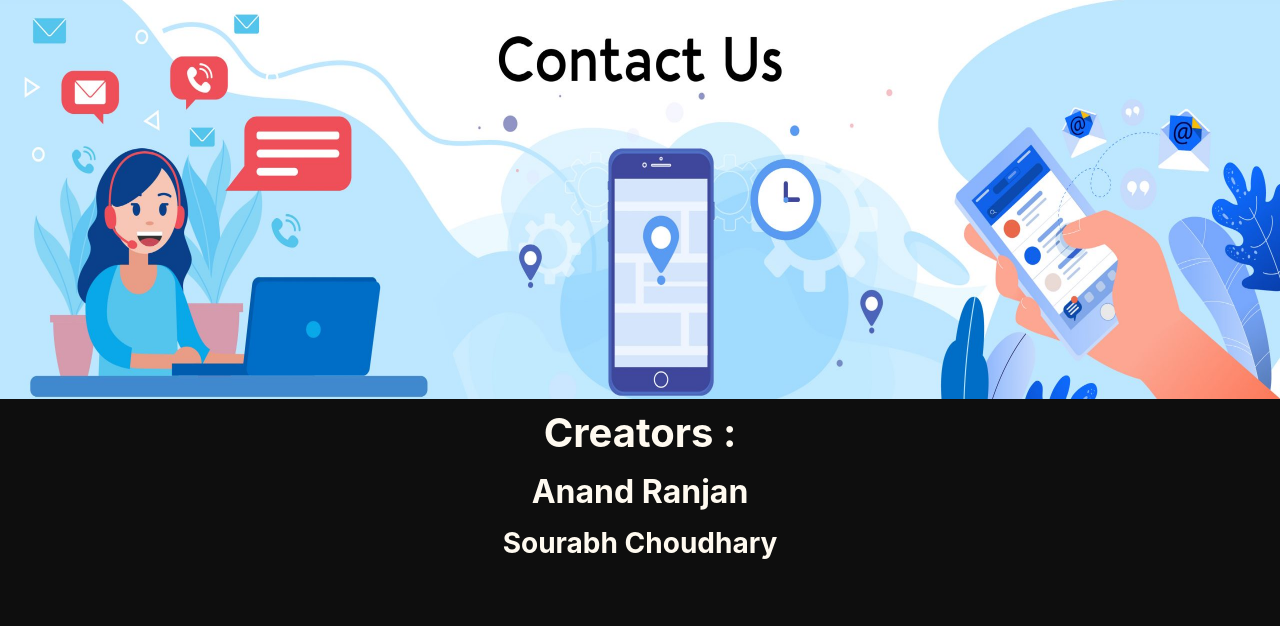
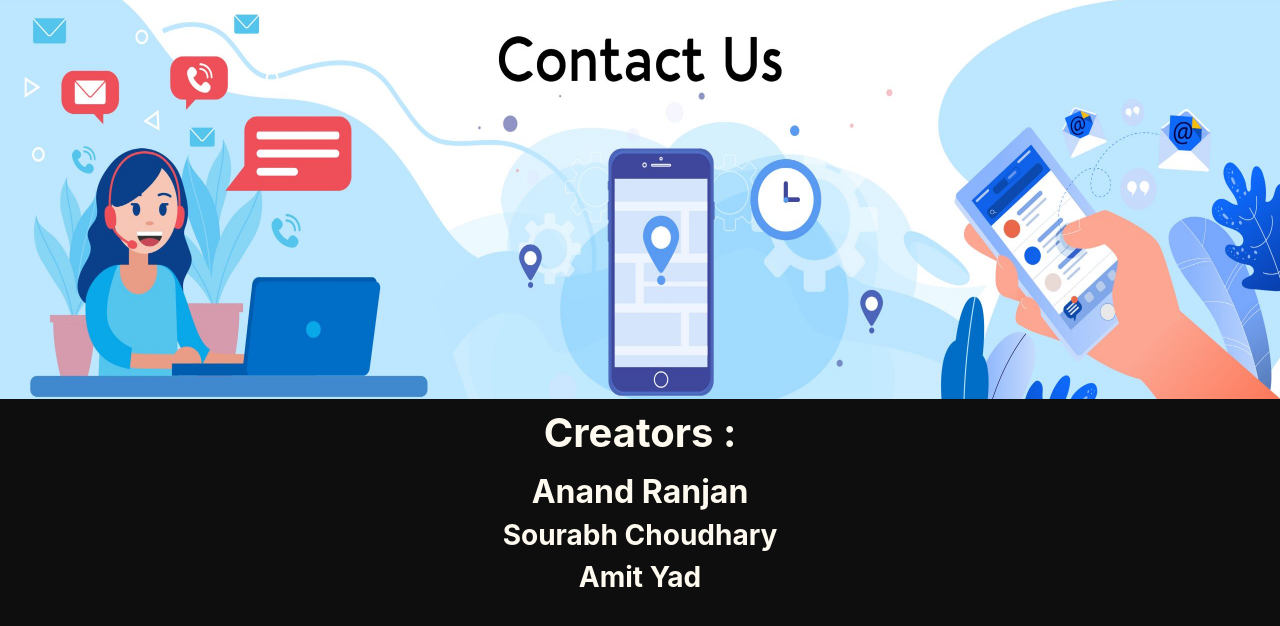
Before and after one commit to Anand-ark/Health-Mate-Webapp-Using-Django, a Django app: page /contact in a window 1280 px wide. Shown: the part 57-683 px from the top of the page. Run offline with Django 3.2, Linux system fonts and the light colour scheme; parts of the project's set-up code (start-up, migrations or seed data) failed here and were passed over.

Commit message:
Update contact.html

```diff
--- a/templates/App/contact.html
+++ b/templates/App/contact.html
@@ -8,9 +8,19 @@
 <style>
     p{
     margin-top:10px;
+    }
+    img {
+  display: block;
+  margin-left: auto;
+  margin-right: auto;
+}
+a{
+color:FloralWhite;
+}
 </style>
 <img src="/media/Contact.jpg" class="d-block w-100" alt="..." width="800" height="400">
 <h1 style="text-align:center; color: FloralWhite;"><b><p>Creators : </p></b></h1>
-<h2 style="text-align:center; color: FloralWhite;"><b><p>Anand Ranjan</p></b></h2>
-<h3 style="text-align:center; color: FloralWhite;"><b><p>Sourabh Choudhary</p></b></h3>
+<h2 style="text-align:center;"><b><a href="https://www.linkedin.com/in/anandranjan242/">Anand Ranjan</a></b></h2>
+<h3 style="text-align:center;"><b><a href="https://www.linkedin.com/in/sourabh-choudhary-849029179/">Sourabh Choudhary</a></b></h3>
+<h3 style="text-align:center; color: FloralWhite;"><b><a href="https://www.linkedin.com/in/amityv0113/">Amit Yad
 {% endblock content %}
```
